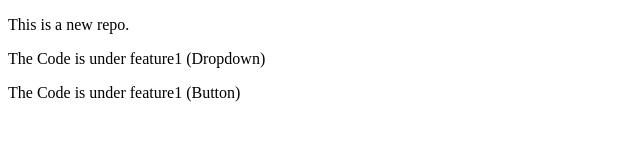
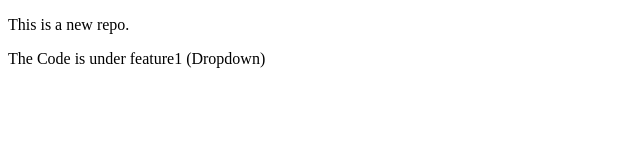
Before and after one commit to anupbhar341/localRepo, a plain HTML site: page index.html in a window 1280 px wide. Shown: the whole page, without its empty margins (0-640 px from the left). Drawn offline with Linux system fonts and the light colour scheme.

Commit message:
Restore changes

```diff
--- a/index.html
+++ b/index.html
@@ -8,6 +8,6 @@
 <body>
     <p>This is a new repo.</p>
     <p>The Code is under feature1 (Dropdown)</p>
-    <p>The Code is under feature1 (Button)</p>
+
 </body>
 </html>
```
